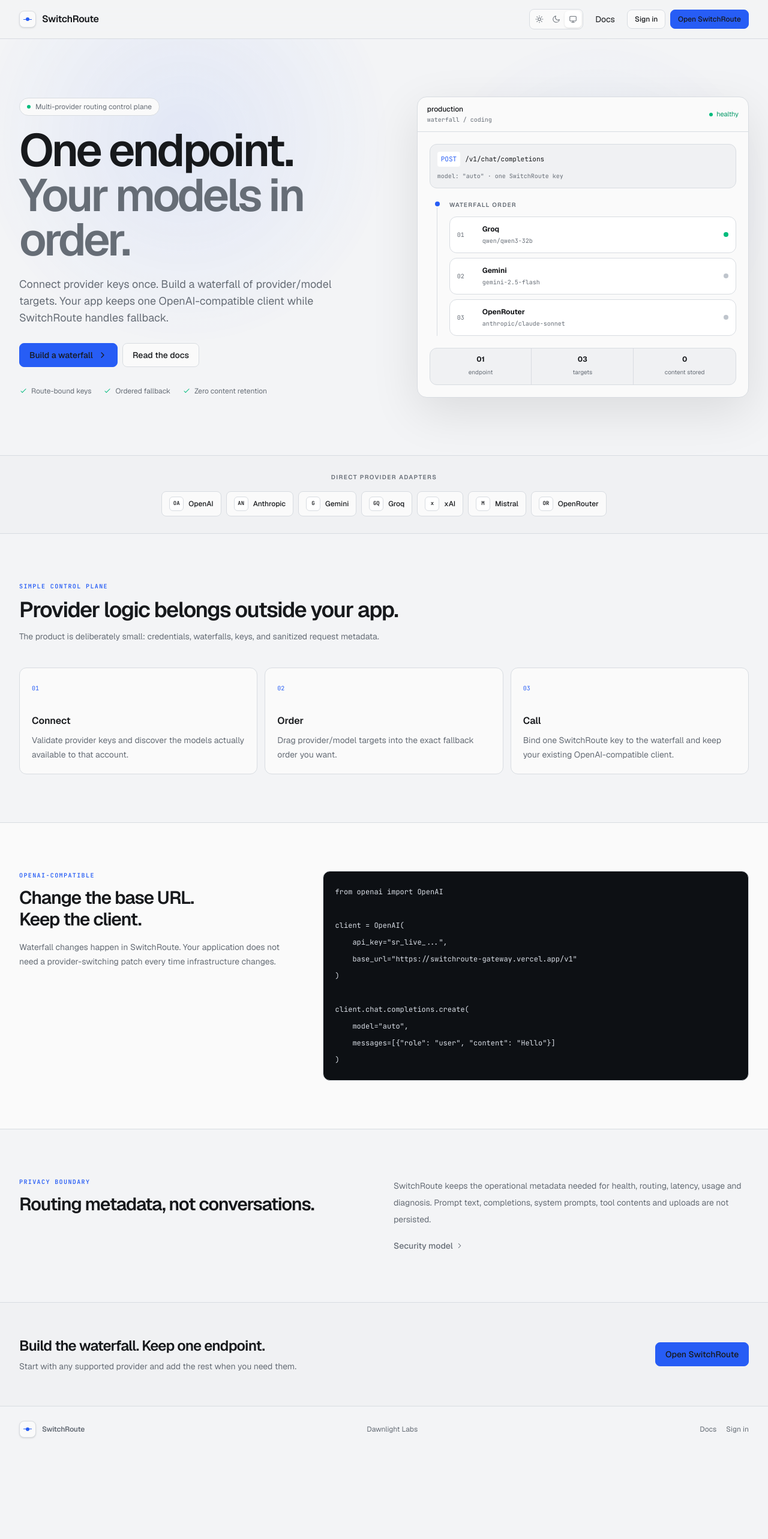
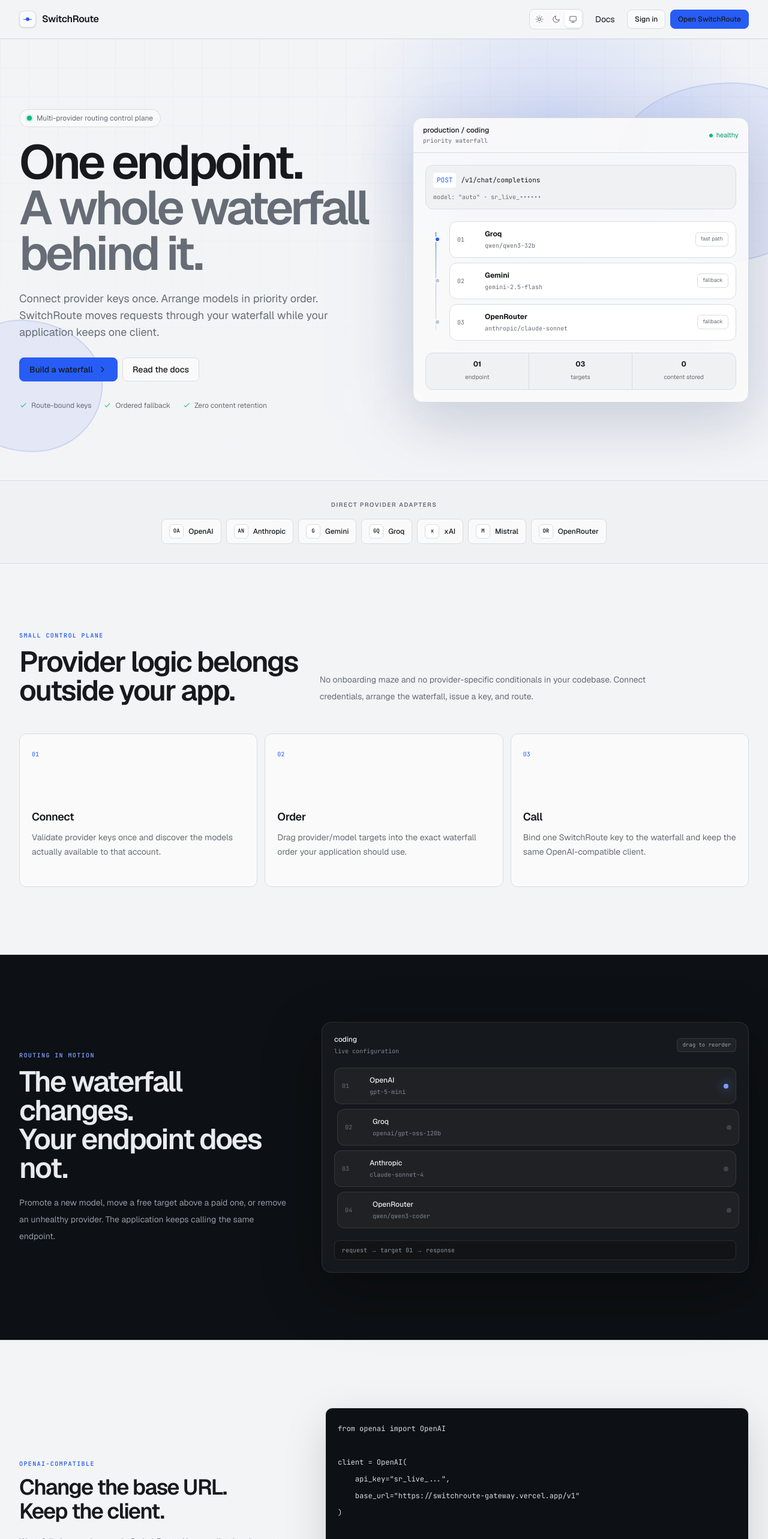
Before and after one commit to amaansyed27/SwitchRoute, a Next.js app in the folder apps/web/: page / in a window 1280 px wide. Shown: the top 2566 px of the page at 60% size. Before the commit the page ends 2421 px from the top, so only its background shows below. Built offline with nearby package versions, Linux system fonts and the light colour scheme.

Commit message:
feat(landing): add animated routing story

```diff
--- a/apps/web/src/app/page.tsx
+++ b/apps/web/src/app/page.tsx
@@ -1,62 +1,108 @@
+import type { CSSProperties } from "react";
 import Link from "next/link";
 import { Brand } from "@/components/brand";
 import { ThemeSwitcher } from "@/components/theme-switcher";
 import { buttonClass } from "@/components/ui/button";
 import { Icon } from "@/components/ui/icon";
+import { LandingExperience } from "@/components/marketing/landing-experience";
 import { PROVIDER_CATALOG } from "@/features/providers/catalog";
 
 const targets = [
-  { index: "01", provider: "Groq", model: "qwen/qwen3-32b", state: "primary" },
-  { index: "02", provider: "Gemini", model: "gemini-2.5-flash", state: "fallback" },
-  { index: "03", provider: "OpenRouter", model: "anthropic/claude-sonnet", state: "fallback" },
+  { index: "01", provider: "Groq", model: "qwen/qwen3-32b", primary: true, note: "fast path" },
+  { index: "02", provider: "Gemini", model: "gemini-2.5-flash", primary: false, note: "fallback" },
+  { index: "03", provider: "OpenRouter", model: "anthropic/claude-sonnet", primary: false, note: "fallback" },
 ];
+
+const features = [
+  ["01", "Connect", "Validate provider keys once and discover the models actually available to that account."],
+  ["02", "Order", "Drag provider/model targets into the exact waterfall order your application should use."],
+  ["03", "Call", "Bind one SwitchRoute key to the waterfall and keep the same OpenAI-compatible client."],
+];
+
+function delay(ms: number): CSSProperties {
+  return { "--reveal-delay": `${ms}ms` } as CSSProperties;
+}
 
 export default function LandingPage() {
   return <main className="min-h-screen overflow-hidden bg-[var(--background)] text-[var(--foreground)]">
-    <header className="sticky top-0 z-30 border-b border-[var(--border)] bg-[color-mix(in_srgb,var(--background)_90%,transparent)] backdrop-blur-xl">
+    <LandingExperience />
+
+    <header className="sticky top-0 z-40 border-b border-[var(--border)] bg-[color-mix(in_srgb,var(--background)_88%,transparent)] backdrop-blur-xl">
       <div className="mx-auto flex h-16 max-w-[1280px] items-center justify-between px-4 sm:px-6 lg:px-8">
         <Brand />
         <nav className="flex items-center gap-2 text-sm" aria-label="Primary navigation">
           <div className="hidden sm:block"><ThemeSwitcher compact /></div>
-          <Link className="hidden rounded-lg px-3 py-2 text-[var(--muted-foreground)] transition hover:bg-[var(--surface-hover)] hover:text-[var(--foreground)] sm:block" href="/docs/getting-started">Docs</Link>
+          <Link className="sr-motion-control hidden rounded-lg px-3 py-2 text-[var(--muted-foreground)] hover:bg-[var(--surface-hover)] hover:text-[var(--foreground)] sm:block" href="/docs/getting-started">Docs</Link>
           <Link className={buttonClass({ variant: "secondary", size: "sm" })} href="/login">Sign in</Link>
           <Link className={buttonClass({ size: "sm" })} href="/login">Open SwitchRoute</Link>
         </nav>
       </div>
     </header>
 
-    <section className="relative border-b border-[var(--border)]">
-      <div className="pointer-events-none absolute inset-0 opacity-70" style={{ background: "radial-gradient(circle at 24% 24%, color-mix(in srgb, var(--accent) 12%, transparent), transparent 32%), radial-gradient(circle at 78% 40%, color-mix(in srgb, var(--accent) 7%, transparent), transparent 28%)" }} />
-      <div className="relative mx-auto grid max-w-[1280px] gap-12 px-4 py-16 sm:px-6 sm:py-20 lg:grid-cols-[minmax(0,1fr)_minmax(480px,.9fr)] lg:items-center lg:px-8 lg:py-24">
-        <div className="max-w-2xl">
-          <div className="mb-5 inline-flex items-center gap-2 rounded-full border border-[var(--border)] bg-[var(--surface)] px-3 py-1.5 text-xs text-[var(--muted-foreground)]"><span className="size-1.5 rounded-full bg-emerald-500"/>Multi-provider routing control plane</div>
-          <h1 className="text-[clamp(42px,6vw,76px)] font-semibold leading-[.98] tracking-[-.055em]">One endpoint.<br/><span className="text-[var(--muted-foreground)]">Your models in order.</span></h1>
-          <p className="mt-6 max-w-xl text-base leading-7 text-[var(--muted-foreground)] sm:text-lg">Connect provider keys once. Build a waterfall of provider/model targets. Your app keeps one OpenAI-compatible client while SwitchRoute handles fallback.</p>
+    <section className="relative min-h-[calc(100vh-64px)] overflow-hidden border-b border-[var(--border)]">
+      <div className="sr-hero-grid pointer-events-none absolute inset-0 opacity-65" />
+      <div className="sr-pointer-glow pointer-events-none absolute inset-0" />
+      <div className="sr-morph-orb sr-morph-orb-a pointer-events-none" data-parallax="36" />
+      <div className="sr-morph-orb sr-morph-orb-b pointer-events-none" data-parallax="-22" />
+
+      <div className="relative mx-auto grid min-h-[calc(100vh-64px)] max-w-[1280px] gap-12 px-4 py-16 sm:px-6 sm:py-20 lg:grid-cols-[minmax(0,1fr)_minmax(470px,.92fr)] lg:items-center lg:px-8 lg:py-24">
+        <div className="max-w-2xl" data-reveal="left">
+          <div className="mb-5 inline-flex items-center gap-2 rounded-full border border-[var(--border)] bg-[color-mix(in_srgb,var(--surface)_82%,transparent)] px-3 py-1.5 text-xs text-[var(--muted-foreground)] backdrop-blur-lg">
+            <span className="relative flex size-2"><span className="absolute inline-flex size-full animate-ping rounded-full bg-emerald-500 opacity-50"/><span className="relative inline-flex size-2 rounded-full bg-emerald-500"/></span>
+            Multi-provider routing control plane
+          </div>
+          <h1 className="text-[clamp(44px,6.2vw,80px)] font-semibold leading-[.96] tracking-[-.06em]">One endpoint.<br/><span className="text-[var(--muted-foreground)]">A whole waterfall behind it.</span></h1>
+          <p className="mt-6 max-w-xl text-base leading-7 text-[var(--muted-foreground)] sm:text-lg">Connect provider keys once. Arrange models in priority order. SwitchRoute moves requests through your waterfall while your application keeps one client.</p>
           <div className="mt-7 flex flex-wrap gap-2"><Link className={buttonClass({ size: "lg" })} href="/login">Build a waterfall <Icon name="chevron" className="size-4"/></Link><Link className={buttonClass({ variant: "secondary", size: "lg" })} href="/docs/getting-started">Read the docs</Link></div>
           <div className="mt-8 flex flex-wrap gap-x-5 gap-y-2 text-xs text-[var(--muted-foreground)]"><span className="flex items-center gap-1.5"><Icon name="check" className="size-3.5 text-emerald-500"/>Route-bound keys</span><span className="flex items-center gap-1.5"><Icon name="check" className="size-3.5 text-emerald-500"/>Ordered fallback</span><span className="flex items-center gap-1.5"><Icon name="check" className="size-3.5 text-emerald-500"/>Zero content retention</span></div>
         </div>
 
-        <div className="rounded-2xl border border-[var(--border)] bg-[var(--surface)] shadow-[0_24px_80px_rgba(0,0,0,.10)]">
-          <div className="flex items-center justify-between border-b border-[var(--border)] px-4 py-3"><div><p className="text-xs font-medium">production</p><p className="mt-0.5 font-mono text-[10px] text-[var(--muted-foreground)]">waterfall / coding</p></div><span className="flex items-center gap-1.5 text-[11px] text-emerald-600 dark:text-emerald-400"><span className="size-1.5 rounded-full bg-emerald-500"/>healthy</span></div>
-          <div className="grid gap-5 p-4 sm:p-5">
-            <div className="rounded-xl border border-[var(--border)] bg-[var(--surface-muted)] p-3"><div className="flex items-center gap-2 font-mono text-[11px]"><span className="rounded bg-[var(--surface-strong)] px-1.5 py-1 text-[var(--accent)]">POST</span><span>/v1/chat/completions</span></div><p className="mt-2 font-mono text-[10px] text-[var(--muted-foreground)]">model: &quot;auto&quot; · one SwitchRoute key</p></div>
-            <div className="relative ml-3 border-l border-[var(--border)] pl-5"><span className="absolute -left-1.5 top-0 size-3 rounded-full border-2 border-[var(--surface)] bg-[var(--accent)]"/><p className="mb-3 text-[10px] font-semibold uppercase tracking-[.12em] text-[var(--muted-foreground)]">Waterfall order</p><div className="space-y-2">{targets.map((target) => <div key={target.index} className="grid grid-cols-[30px_minmax(0,1fr)_auto] items-center gap-3 rounded-xl border border-[var(--border)] bg-[var(--surface-strong)] p-3"><span className="font-mono text-[10px] text-[var(--muted-foreground)]">{target.index}</span><div className="min-w-0"><strong className="block text-xs">{target.provider}</strong><code className="mt-1 block truncate font-mono text-[10px] text-[var(--muted-foreground)]">{target.model}</code></div><span className={`size-2 rounded-full ${target.state === "primary" ? "bg-emerald-500" : "bg-[var(--border-strong)]"}`}/></div>)}</div></div>
-            <div className="grid grid-cols-3 divide-x divide-[var(--border)] rounded-xl border border-[var(--border)] bg-[var(--surface-muted)] text-center"><div className="p-2.5"><strong className="block text-xs">01</strong><span className="text-[10px] text-[var(--muted-foreground)]">endpoint</span></div><div className="p-2.5"><strong className="block text-xs">03</strong><span className="text-[10px] text-[var(--muted-foreground)]">targets</span></div><div className="p-2.5"><strong className="block text-xs">0</strong><span className="text-[10px] text-[var(--muted-foreground)]">content stored</span></div></div>
+        <div className="relative" data-reveal="right" style={delay(120)} data-parallax="18">
+          <div className="absolute -inset-8 rounded-[2.2rem] bg-[color-mix(in_srgb,var(--accent)_7%,transparent)] blur-3xl" />
+          <div className="relative overflow-hidden rounded-2xl border border-[var(--border)] bg-[color-mix(in_srgb,var(--surface)_94%,transparent)] shadow-[0_30px_100px_rgba(0,0,0,.13)] backdrop-blur-xl">
+            <div className="flex items-center justify-between border-b border-[var(--border)] px-4 py-3"><div><p className="text-xs font-medium">production / coding</p><p className="mt-0.5 font-mono text-[10px] text-[var(--muted-foreground)]">priority waterfall</p></div><span className="flex items-center gap-1.5 text-[11px] text-emerald-600 dark:text-emerald-400"><span className="size-1.5 rounded-full bg-emerald-500"/>healthy</span></div>
+            <div className="grid gap-5 p-4 sm:p-5">
+              <div className="sr-signal-line rounded-xl border border-[var(--border)] bg-[var(--surface-muted)] p-3"><div className="flex items-center gap-2 font-mono text-[11px]"><span className="rounded bg-[var(--surface-strong)] px-1.5 py-1 text-[var(--accent)]">POST</span><span>/v1/chat/completions</span></div><p className="mt-2 font-mono text-[10px] text-[var(--muted-foreground)]">model: &quot;auto&quot; · sr_live_••••••</p></div>
+              <div className="sr-waterfall-rail space-y-2 pl-10">{targets.map((target) => <div key={target.index} data-primary={target.primary} className="sr-route-target grid grid-cols-[34px_minmax(0,1fr)_auto] items-center gap-3 rounded-xl border border-[var(--border)] bg-[var(--surface-strong)] p-3"><span className="font-mono text-[10px] text-[var(--muted-foreground)]">{target.index}</span><div className="min-w-0"><strong className="block text-xs">{target.provider}</strong><code className="mt-1 block truncate font-mono text-[10px] text-[var(--muted-foreground)]">{target.model}</code></div><span className="rounded-md border border-[var(--border)] px-2 py-1 text-[9px] text-[var(--muted-foreground)]">{target.note}</span></div>)}</div>
+              <div className="grid grid-cols-3 divide-x divide-[var(--border)] rounded-xl border border-[var(--border)] bg-[var(--surface-muted)] text-center"><div className="p-2.5"><strong className="block text-xs">01</strong><span className="text-[10px] text-[var(--muted-foreground)]">endpoint</span></div><div className="p-2.5"><strong className="block text-xs">03</strong><span className="text-[10px] text-[var(--muted-foreground)]">targets</span></div><div className="p-2.5"><strong className="block text-xs">0</strong><span className="text-[10px] text-[var(--muted-foreground)]">content stored</span></div></div>
+            </div>
           </div>
         </div>
       </div>
     </section>
 
-    <section className="border-b border-[var(--border)] bg-[var(--surface-muted)]"><div className="mx-auto max-w-[1280px] px-4 py-7 sm:px-6 lg:px-8"><p className="mb-4 text-center text-[10px] font-semibold uppercase tracking-[.14em] text-[var(--muted-foreground)]">Direct provider adapters</p><div className="flex flex-wrap justify-center gap-2">{PROVIDER_CATALOG.map((provider) => <div key={provider.kind} className="flex items-center gap-2 rounded-lg border border-[var(--border)] bg-[var(--surface)] px-3 py-2"><span className="grid size-6 place-items-center rounded-md border border-[var(--border)] bg-[var(--surface-strong)] font-mono text-[9px] font-semibold">{provider.mark}</span><span className="text-xs font-medium">{provider.name}</span></div>)}</div></div></section>
+    <section className="border-b border-[var(--border)] bg-[var(--surface-muted)]">
+      <div className="mx-auto max-w-[1280px] px-4 py-8 sm:px-6 lg:px-8" data-reveal>
+        <p className="mb-4 text-center text-[10px] font-semibold uppercase tracking-[.14em] text-[var(--muted-foreground)]">Direct provider adapters</p>
+        <div className="flex flex-wrap justify-center gap-2">{PROVIDER_CATALOG.map((provider, index) => <div key={provider.kind} className="sr-provider-chip flex items-center gap-2 rounded-lg border border-[var(--border)] bg-[var(--surface)] px-3 py-2" data-reveal="scale" style={delay(index * 45)}><span className="grid size-6 place-items-center rounded-md border border-[var(--border)] bg-[var(--surface-strong)] font-mono text-[9px] font-semibold">{provider.mark}</span><span className="text-xs font-medium">{provider.name}</span></div>)}</div>
+      </div>
+    </section>
 
-    <section className="mx-auto max-w-[1280px] px-4 py-16 sm:px-6 lg:px-8 lg:py-20"><div className="mb-10 max-w-2xl"><p className="font-mono text-[10px] font-semibold uppercase tracking-[.14em] text-[var(--accent)]">Simple control plane</p><h2 className="mt-3 text-3xl font-semibold tracking-[-.04em] sm:text-4xl">Provider logic belongs outside your app.</h2><p className="mt-3 text-sm leading-6 text-[var(--muted-foreground)]">The product is deliberately small: credentials, waterfalls, keys, and sanitized request metadata.</p></div><div className="grid gap-3 md:grid-cols-3">{[["01","Connect","Validate provider keys and discover the models actually available to that account."],["02","Order","Drag provider/model targets into the exact fallback order you want."],["03","Call","Bind one SwitchRoute key to the waterfall and keep your existing OpenAI-compatible client."]].map(([n,title,body]) => <article key={n} className="rounded-xl border border-[var(--border)] bg-[var(--surface)] p-5"><span className="font-mono text-[10px] text-[var(--accent)]">{n}</span><h3 className="mt-8 text-base font-semibold">{title}</h3><p className="mt-2 text-sm leading-6 text-[var(--muted-foreground)]">{body}</p></article>)}</div></section>
+    <section className="relative mx-auto max-w-[1280px] px-4 py-20 sm:px-6 lg:px-8 lg:py-28">
+      <div className="mb-12 grid gap-6 lg:grid-cols-[.8fr_1.2fr] lg:items-end"><div data-reveal="left"><p className="font-mono text-[10px] font-semibold uppercase tracking-[.14em] text-[var(--accent)]">Small control plane</p><h2 className="mt-3 text-3xl font-semibold tracking-[-.045em] sm:text-5xl">Provider logic belongs outside your app.</h2></div><p data-reveal="right" className="max-w-xl text-sm leading-7 text-[var(--muted-foreground)]">No onboarding maze and no provider-specific conditionals in your codebase. Connect credentials, arrange the waterfall, issue a key, and route.</p></div>
+      <div className="grid gap-3 md:grid-cols-3">{features.map(([n,title,body], index) => <article key={n} data-reveal="scale" style={delay(index * 90)} className="sr-motion-card sr-feature-card min-h-64 rounded-xl border border-[var(--border)] bg-[var(--surface)] p-5"><span className="font-mono text-[10px] text-[var(--accent)]">{n}</span><div className="mt-20"><h3 className="text-lg font-semibold tracking-[-.02em]">{title}</h3><p className="mt-2 text-sm leading-6 text-[var(--muted-foreground)]">{body}</p></div></article>)}</div>
+    </section>
 
-    <section className="border-y border-[var(--border)] bg-[var(--surface)]"><div className="mx-auto grid max-w-[1280px] gap-8 px-4 py-16 sm:px-6 lg:grid-cols-[.8fr_1.2fr] lg:px-8 lg:py-20"><div><p className="font-mono text-[10px] font-semibold uppercase tracking-[.14em] text-[var(--accent)]">OpenAI-compatible</p><h2 className="mt-3 text-3xl font-semibold tracking-[-.04em]">Change the base URL.<br/>Keep the client.</h2><p className="mt-4 max-w-md text-sm leading-6 text-[var(--muted-foreground)]">Waterfall changes happen in SwitchRoute. Your application does not need a provider-switching patch every time infrastructure changes.</p></div><pre className="overflow-x-auto rounded-xl border border-[var(--border)] bg-[#0d1014] p-5 font-mono text-xs leading-7 text-[#d8dde5]"><code>{`from openai import OpenAI\n\nclient = OpenAI(\n    api_key="sr_live_...",\n    base_url="https://switchroute-gateway.vercel.app/v1"\n)\n\nclient.chat.completions.create(\n    model="auto",\n    messages=[{"role": "user", "content": "Hello"}]\n)`}</code></pre></div></section>
+    <section className="border-y border-[var(--border)] bg-[#0d1014] text-[#e8ebef]">
+      <div className="mx-auto grid max-w-[1280px] gap-12 px-4 py-20 sm:px-6 lg:grid-cols-[.78fr_1.22fr] lg:items-center lg:px-8 lg:py-28">
+        <div data-reveal="left"><p className="font-mono text-[10px] font-semibold uppercase tracking-[.14em] text-[#7f9dff]">Routing in motion</p><h2 className="mt-3 text-3xl font-semibold tracking-[-.045em] sm:text-5xl">The waterfall changes.<br/>Your endpoint does not.</h2><p className="mt-5 max-w-md text-sm leading-7 text-[#949ba5]">Promote a new model, move a free target above a paid one, or remove an unhealthy provider. The application keeps calling the same endpoint.</p></div>
+        <div data-reveal="right" data-parallax="22" className="relative rounded-2xl border border-white/10 bg-white/[.035] p-5 shadow-[0_30px_100px_rgba(0,0,0,.28)]">
+          <div className="mb-5 flex items-center justify-between"><div><p className="text-xs font-medium">coding</p><p className="mt-1 font-mono text-[10px] text-[#7f8791]">live configuration</p></div><span className="rounded-md border border-white/10 bg-white/5 px-2 py-1 font-mono text-[9px] text-[#9da4ae]">drag to reorder</span></div>
+          <div className="space-y-2">{[["01","OpenAI","gpt-5-mini"],["02","Groq","openai/gpt-oss-120b"],["03","Anthropic","claude-sonnet-4"],["04","OpenRouter","qwen/qwen3-coder"]].map(([n,p,m], index) => <div key={n} className="group grid grid-cols-[34px_1fr_auto] items-center gap-3 rounded-xl border border-white/10 bg-white/[.045] px-3 py-3 transition duration-300 hover:translate-x-1 hover:border-white/20 hover:bg-white/[.07]" style={{ transform: `translateX(${index % 2 ? 5 : 0}px)` }}><span className="font-mono text-[10px] text-[#69717d]">{n}</span><div><strong className="block text-xs font-medium">{p}</strong><code className="mt-1 block font-mono text-[10px] text-[#808894]">{m}</code></div><span className={`size-2 rounded-full ${index === 0 ? "bg-[#7f9dff] shadow-[0_0_18px_#6d8fff]" : "bg-[#3d434d]"}`}/></div>)}</div>
+          <div className="sr-signal-line mt-5 rounded-lg border border-white/10 bg-black/20 px-3 py-2 font-mono text-[10px] text-[#8d95a0]">request → target 01 → response</div>
+        </div>
+      </div>
+    </section>
 
-    <section className="mx-auto grid max-w-[1280px] gap-8 px-4 py-16 sm:px-6 lg:grid-cols-2 lg:px-8 lg:py-20"><div><p className="font-mono text-[10px] font-semibold uppercase tracking-[.14em] text-[var(--accent)]">Privacy boundary</p><h2 className="mt-3 text-3xl font-semibold tracking-[-.04em]">Routing metadata, not conversations.</h2></div><div className="text-sm leading-7 text-[var(--muted-foreground)]"><p>SwitchRoute keeps the operational metadata needed for health, routing, latency, usage and diagnosis. Prompt text, completions, system prompts, tool contents and uploads are not persisted.</p><Link className="mt-4 inline-flex items-center gap-1 font-medium text-[var(--accent)]" href="/docs/security">Security model <Icon name="chevron" className="size-3.5"/></Link></div></section>
+    <section className="mx-auto grid max-w-[1280px] gap-10 px-4 py-20 sm:px-6 lg:grid-cols-[.8fr_1.2fr] lg:items-center lg:px-8 lg:py-28">
+      <div data-reveal="left"><p className="font-mono text-[10px] font-semibold uppercase tracking-[.14em] text-[var(--accent)]">OpenAI-compatible</p><h2 className="mt-3 text-3xl font-semibold tracking-[-.045em] sm:text-4xl">Change the base URL.<br/>Keep the client.</h2><p className="mt-4 max-w-md text-sm leading-7 text-[var(--muted-foreground)]">Waterfall changes happen in SwitchRoute. Your application does not need a provider-switching patch every time infrastructure changes.</p></div>
+      <pre data-reveal="right" data-parallax="14" className="overflow-x-auto rounded-xl border border-[var(--border)] bg-[#0d1014] p-5 font-mono text-xs leading-7 text-[#d8dde5] shadow-[0_24px_70px_rgba(0,0,0,.15)]"><code>{`from openai import OpenAI\n\nclient = OpenAI(\n    api_key="sr_live_...",\n    base_url="https://switchroute-gateway.vercel.app/v1"\n)\n\nclient.chat.completions.create(\n    model="auto",\n    messages=[{"role": "user", "content": "Hello"}]\n)`}</code></pre>
+    </section>
 
-    <section className="border-t border-[var(--border)] bg-[var(--surface-muted)]"><div className="mx-auto flex max-w-[1280px] flex-col items-start justify-between gap-6 px-4 py-14 sm:flex-row sm:items-center sm:px-6 lg:px-8"><div><h2 className="text-2xl font-semibold tracking-[-.035em]">Build the waterfall. Keep one endpoint.</h2><p className="mt-2 text-sm text-[var(--muted-foreground)]">Start with any supported provider and add the rest when you need them.</p></div><Link className={buttonClass({ size: "lg" })} href="/login">Open SwitchRoute</Link></div></section>
+    <section className="border-y border-[var(--border)] bg-[var(--surface)]"><div className="mx-auto grid max-w-[1280px] gap-8 px-4 py-18 sm:px-6 lg:grid-cols-2 lg:px-8 lg:py-24"><div data-reveal="left"><p className="font-mono text-[10px] font-semibold uppercase tracking-[.14em] text-[var(--accent)]">Privacy boundary</p><h2 className="mt-3 text-3xl font-semibold tracking-[-.04em]">Routing metadata, not conversations.</h2></div><div data-reveal="right" className="text-sm leading-7 text-[var(--muted-foreground)]"><p>SwitchRoute keeps the operational metadata needed for health, routing, latency, usage and diagnosis. Prompt text, completions, system prompts, tool contents and uploads are not persisted.</p><Link className="sr-motion-control mt-4 inline-flex items-center gap-1 font-medium text-[var(--accent)]" href="/docs/security">Security model <Icon name="chevron" className="size-3.5"/></Link></div></div></section>
 
-    <footer className="border-t border-[var(--border)]"><div className="mx-auto flex max-w-[1280px] flex-col gap-4 px-4 py-6 text-xs text-[var(--muted-foreground)] sm:flex-row sm:items-center sm:justify-between sm:px-6 lg:px-8"><Brand/><span>Dawnlight Labs</span><div className="flex gap-4"><Link href="/docs/getting-started">Docs</Link><Link href="/login">Sign in</Link></div></div></footer>
+    <section className="relative overflow-hidden bg-[var(--surface-muted)]"><div className="sr-morph-orb sr-morph-orb-a pointer-events-none opacity-50" data-parallax="25"/><div className="relative mx-auto flex max-w-[1280px] flex-col items-start justify-between gap-6 px-4 py-16 sm:flex-row sm:items-center sm:px-6 lg:px-8 lg:py-20" data-reveal><div><h2 className="text-2xl font-semibold tracking-[-.035em] sm:text-3xl">Build the waterfall. Keep one endpoint.</h2><p className="mt-2 text-sm text-[var(--muted-foreground)]">Start with one provider. Add the rest when the route needs them.</p></div><Link className={buttonClass({ size: "lg" })} href="/login">Open SwitchRoute</Link></div></section>
+
+    <footer className="border-t border-[var(--border)]"><div className="mx-auto flex max-w-[1280px] flex-col gap-4 px-4 py-6 text-xs text-[var(--muted-foreground)] sm:flex-row sm:items-center sm:justify-between sm:px-6 lg:px-8"><Brand/><span>Dawnlight Labs</span><div className="flex gap-4"><Link className="hover:text-[var(--foreground)]" href="/docs/getting-started">Docs</Link><Link className="hover:text-[var(--foreground)]" href="/login">Sign in</Link></div></div></footer>
   </main>;
 }
```
